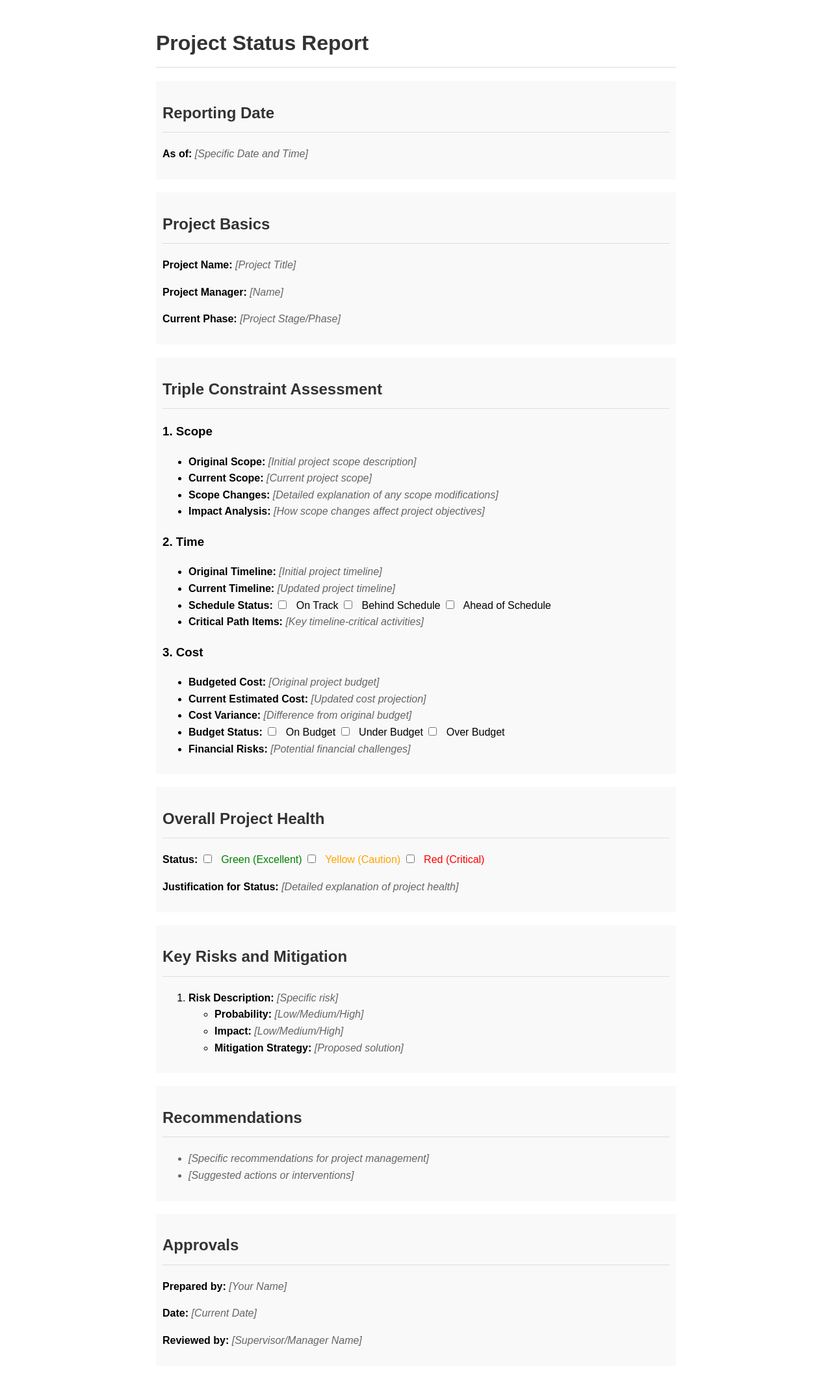
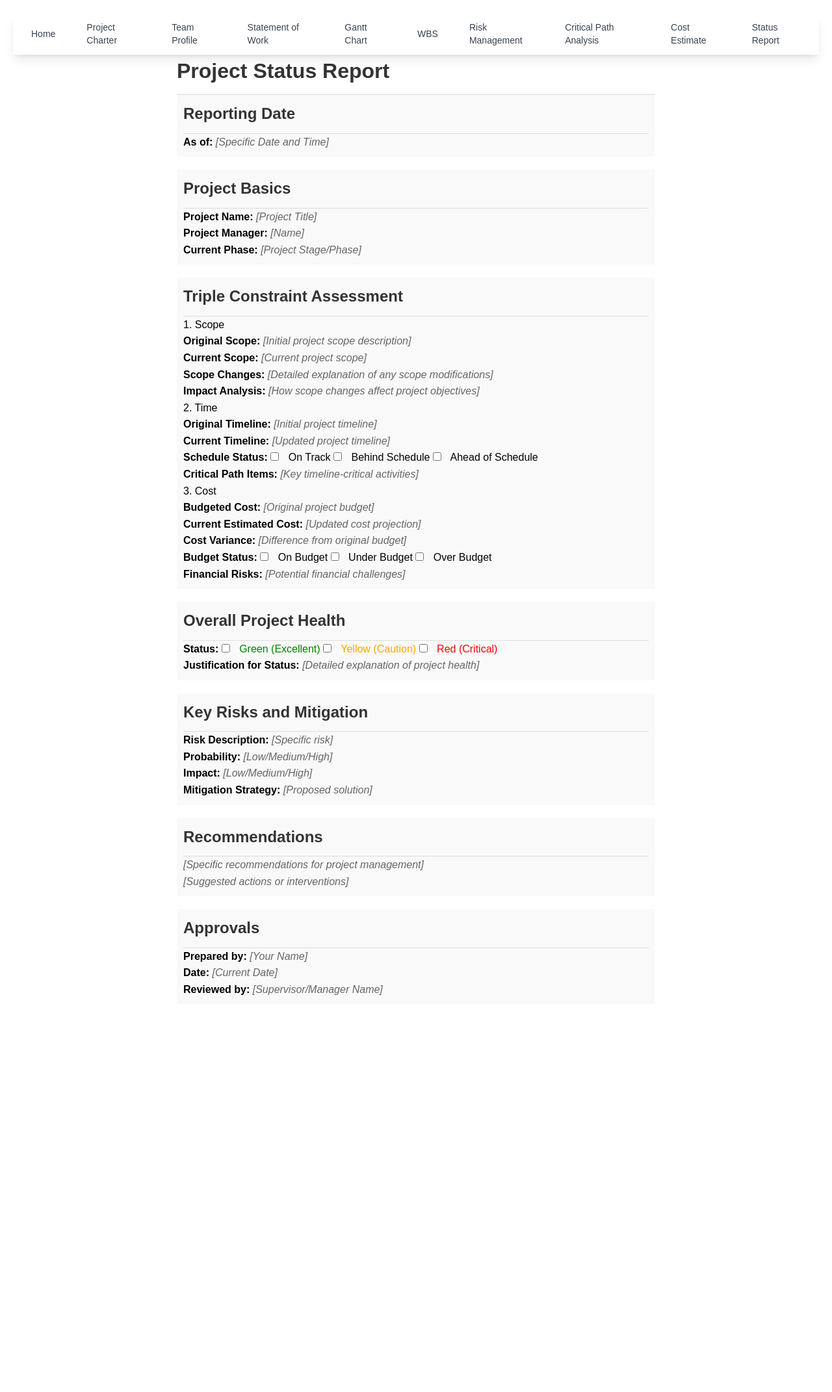
Before and after one commit to andrewmargolin3/PMODashboard, a Flask app: page /status_report in a window 1280 px wide. Shown: the whole page at 65% size. After the commit the page ends 1531 px from the top, so only its background shows below. Run offline with Flask 3, Linux system fonts and the light colour scheme.

Commit message:
adding status report page

```diff
--- a/templates/layout.html
+++ b/templates/layout.html
@@ -7,7 +7,6 @@
     <link href="https://cdnjs.cloudflare.com/ajax/libs/tailwindcss/2.2.19/tailwind.min.css" rel="stylesheet">
     {% block additional_styles %}
     <style>
-
     </style>
     {% endblock %}
 </head>
--- a/templates/status_report.html
+++ b/templates/status_report.html
@@ -2,12 +2,14 @@
 <html lang="en">
 <head>
     <meta charset="UTF-8">
+    <meta name="viewport" content="width=device-width, initial-scale=1.0">
     <title>Project Status Report Template</title>
+    <link href="https://cdnjs.cloudflare.com/ajax/libs/tailwindcss/2.2.19/tailwind.min.css" rel="stylesheet">
     <style>
         body {
             font-family: Arial, sans-serif;
             line-height: 1.6;
-            max-width: 800px;
+
             margin: 0 auto;
             padding: 20px;
         }
@@ -15,6 +17,14 @@
             color: #333;
             border-bottom: 1px solid #ddd;
             padding-bottom: 10px;
+        }
+        h1 {
+            font-weight: bold;
+            font-size: 32px;
+        }
+        h2 {
+            font-weight: bold;
+            font-size: 24px;
         }
         .section {
             margin-bottom: 20px;
@@ -33,7 +43,34 @@
         .status-red { color: red; }
     </style>
 </head>
+<header>
+            <!-- Navigation -->
+            <nav class="bg-white shadow-lg">
+                <div class="max-w-7xl mx-auto px-4">
+                    <div class="flex justify-between h-16">
+                        <div class="flex space-x-7">
+                            <div class="hidden md:flex items-center space-x-6">
+                                <a href="/" class="text-gray-700 hover:text-blue-600 px-3 py-2 rounded-md text-sm font-medium">Home</a>
+                                <a href="/project-charter" class="text-gray-700 hover:text-blue-600 px-3 py-2 rounded-md text-sm font-medium">Project Charter</a>
+                                <a href="/team-profile" class="text-gray-700 hover:text-blue-600 px-3 py-2 rounded-md text-sm font-medium">Team Profile</a>
+                                <a href="/SOW" class="text-gray-700 hover:text-blue-600 px-3 py-2 rounded-md text-sm font-medium">Statement of Work</a>
+                                <a href="/gantt-chart" class="text-gray-700 hover:text-blue-600 px-3 py-2 rounded-md text-sm font-medium">Gantt Chart</a>
+                                <a href="/wbs" class="text-gray-700 hover:text-blue-600 px-3 py-2 rounded-md text-sm font-medium">WBS</a>
+                                <a href="/risk-management" class="text-gray-700 hover:text-blue-600 px-3 py-2 rounded-md text-sm font-medium">Risk Management</a>
+                                <a href="/critical-path-analysis" class="text-gray-700 hover:text-blue-600 px-3 py-2 rounded-md text-sm font-medium">Critical Path Analysis</a>
+                                <a href="/cost-estimate" class="text-gray-700 hover:text-blue-600 px-3 py-2 rounded-md text-sm font-medium">Cost Estimate</a>
+                                <a href="/status_report" class="text-gray-700 hover:text-blue-600 px-3 py-2 rounded-md text-sm font-medium">Status Report</a>
+                            </div>
+                            </div>
+                            </div>
+                            </div>
+                        </div>
+                    </div>
+                </div>
+            </nav>
+</header>
 <body>
+    <div class="body-wrapper mx-auto max-w-3xl px-4">
     <h1>Project Status Report</h1>
 
     <div class="section">
@@ -123,5 +160,6 @@
         <p><strong>Date:</strong> <span class="placeholder">[Current Date]</span></p>
         <p><strong>Reviewed by:</strong> <span class="placeholder">[Supervisor/Manager Name]</span></p>
     </div>
+    </div>
 </body>
 </html>
```
